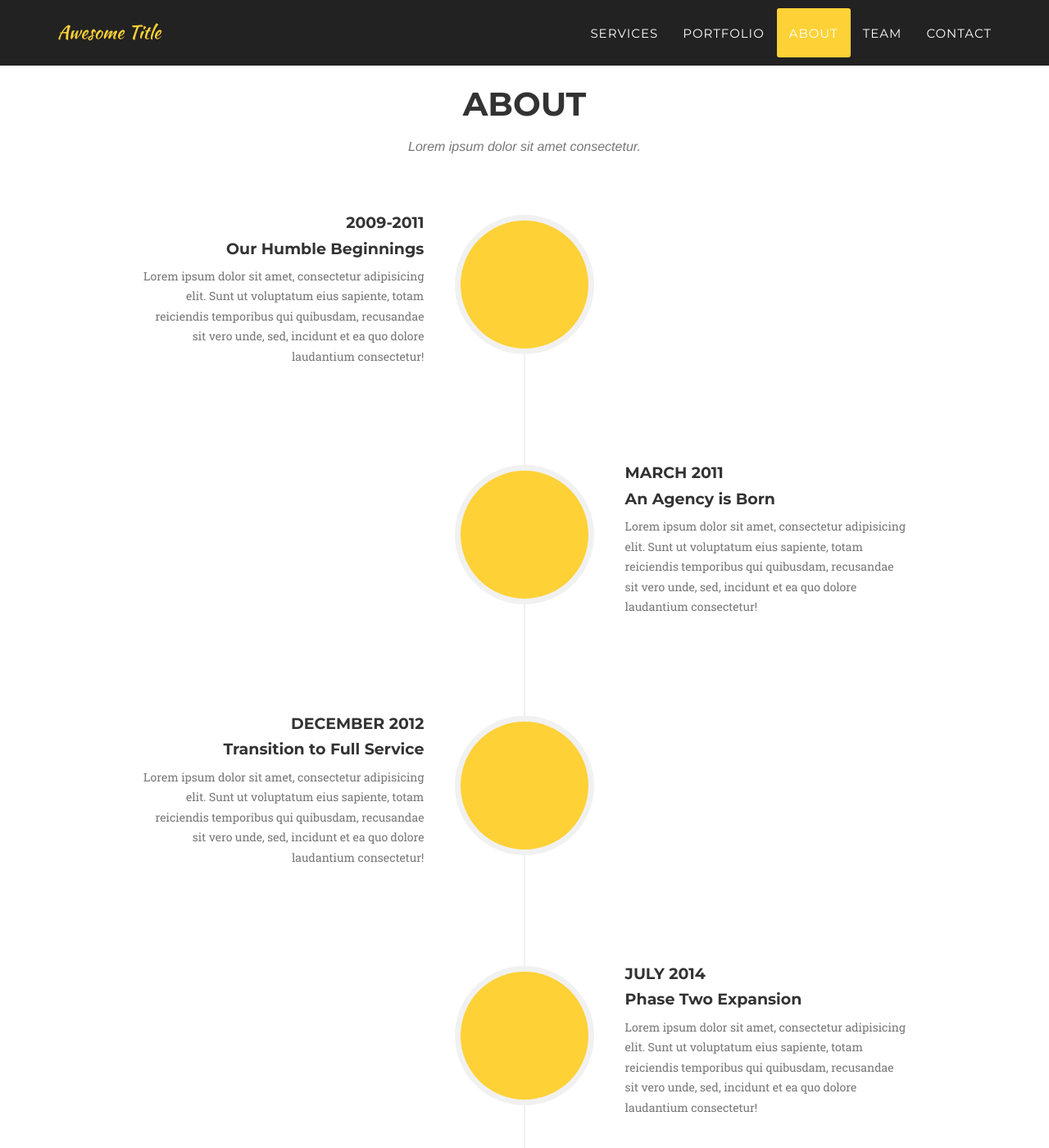
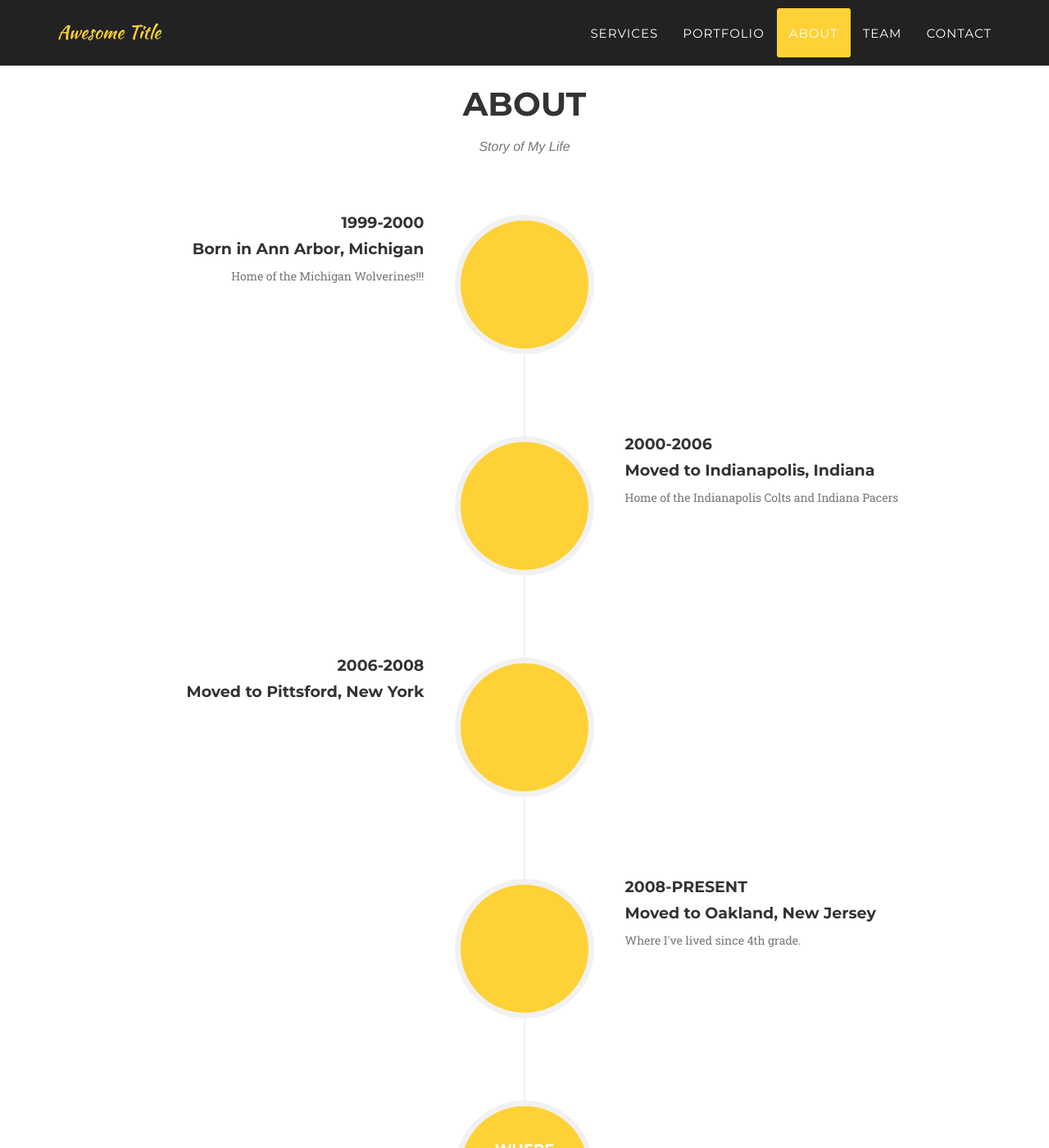
Before and after one commit to victorhaowang/victorhaowang.github.io, a Jekyll site: the page built from _posts/2014-07-15-project-4.markdown, in a window 1280 px wide and 1400 px high, scrolled down 2231 px. Shown: the whole window at 82% size. Built offline with Jekyll 4.4.1, drawn with Linux system fonts in a browser that asks for light colours; some web fonts are replaced; some of the changed text lies outside the part shown.

Commit message:
changing to where I moved

```diff
--- a/_includes/about.html
+++ b/_includes/about.html
@@ -4,7 +4,7 @@
             <div class="row">
                 <div class="col-lg-12 text-center">
                     <h2 class="section-heading">About</h2>
-                    <h3 class="section-subheading text-muted">Lorem ipsum dolor sit amet consectetur.</h3>
+                    <h3 class="section-subheading text-muted">Story of My Life</h3>
                 </div>
             </div>
             <div class="row">
@@ -16,11 +16,11 @@
                             </div>
                             <div class="timeline-panel">
                                 <div class="timeline-heading">
-                                    <h4>2009-2011</h4>
-                                    <h4 class="subheading">Our Humble Beginnings</h4>
+                                    <h4>1999-2000</h4>
+                                    <h4 class="subheading">Born in Ann Arbor, Michigan</h4>
                                 </div>
                                 <div class="timeline-body">
-                                    <p class="text-muted">Lorem ipsum dolor sit amet, consectetur adipisicing elit. Sunt ut voluptatum eius sapiente, totam reiciendis temporibus qui quibusdam, recusandae sit vero unde, sed, incidunt et ea quo dolore laudantium consectetur!</p>
+                                    <p class="text-muted">Home of the Michigan Wolverines!!!</p>
                                 </div>
                             </div>
                         </li>
@@ -30,11 +30,11 @@
                             </div>
                             <div class="timeline-panel">
                                 <div class="timeline-heading">
-                                    <h4>March 2011</h4>
-                                    <h4 class="subheading">An Agency is Born</h4>
+                                    <h4>2000-2006</h4>
+                                    <h4 class="subheading">Moved to Indianapolis, Indiana</h4>
                                 </div>
                                 <div class="timeline-body">
-                                    <p class="text-muted">Lorem ipsum dolor sit amet, consectetur adipisicing elit. Sunt ut voluptatum eius sapiente, totam reiciendis temporibus qui quibusdam, recusandae sit vero unde, sed, incidunt et ea quo dolore laudantium consectetur!</p>
+                                    <p class="text-muted">Home of the Indianapolis Colts and Indiana Pacers</p>
                                 </div>
                             </div>
                         </li>
@@ -44,11 +44,11 @@
                             </div>
                             <div class="timeline-panel">
                                 <div class="timeline-heading">
-                                    <h4>December 2012</h4>
-                                    <h4 class="subheading">Transition to Full Service</h4>
+                                    <h4>2006-2008</h4>
+                                    <h4 class="subheading">Moved to Pittsford, New York</h4>
                                 </div>
                                 <div class="timeline-body">
-                                    <p class="text-muted">Lorem ipsum dolor sit amet, consectetur adipisicing elit. Sunt ut voluptatum eius sapiente, totam reiciendis temporibus qui quibusdam, recusandae sit vero unde, sed, incidunt et ea quo dolore laudantium consectetur!</p>
+                                    <p class="text-muted"></p>
                                 </div>
                             </div>
                         </li>
@@ -58,19 +58,19 @@
                             </div>
                             <div class="timeline-panel">
                                 <div class="timeline-heading">
-                                    <h4>July 2014</h4>
-                                    <h4 class="subheading">Phase Two Expansion</h4>
+                                    <h4>2008-Present</h4>
+                                    <h4 class="subheading">Moved to Oakland, New Jersey</h4>
                                 </div>
                                 <div class="timeline-body">
-                                    <p class="text-muted">Lorem ipsum dolor sit amet, consectetur adipisicing elit. Sunt ut voluptatum eius sapiente, totam reiciendis temporibus qui quibusdam, recusandae sit vero unde, sed, incidunt et ea quo dolore laudantium consectetur!</p>
+                                    <p class="text-muted">Where I've lived since 4th grade.</p>
                                 </div>
                             </div>
                         </li>
                         <li class="timeline-inverted">
                             <div class="timeline-image">
-                                <h4>Be Part
-                                    <br>Of Our
-                                    <br>Story!</h4>
+                                <h4>Where
+                                    <br>Should I
+                                    <br>Move Next?</h4>
                             </div>
                         </li>
                     </ul>
--- a/_posts/2014-07-13-project-6.markdown
+++ b/_posts/2014-07-13-project-6.markdown
@@ -1,6 +1,6 @@
 ---
-title: Round Icons
-subtitle: Graphic Design
+title: BCA Makerspace
+subtitle:
 layout: default
 modal-id: 6
 date: 2014-07-15
@@ -10,6 +10,6 @@ alt: image-alt
 project-date: April 2014
 client: Start Bootstrap
 category: Web Development
-description: Lorem ipsum dolor sit amet, usu cu alterum nominavi lobortis. At duo novum diceret. Tantas apeirian vix et, usu sanctus postulant inciderint ut, populo diceret necessitatibus in vim. Cu eum dicam feugiat noluisse.
+description: BCA Makerspace is a Wednesday Club that is run during the last hour of Wednesday's every week. In the this, students have access to the entire BCA Makerspace and are allowed to complete projects that they desire to. During my time in that club, I learned how to use the laser cutter and worked on my 3lb Battlebot.
 
 ---
--- a/_posts/2014-07-14-project-5.markdown
+++ b/_posts/2014-07-14-project-5.markdown
@@ -10,6 +10,6 @@ alt: image-alt
 project-date: April 2014
 client: Start Bootstrap
 category: Web Development
-description: Lorem ipsum dolor sit amet, usu cu alterum nominavi lobortis. At duo novum diceret. Tantas apeirian vix et, usu sanctus postulant inciderint ut, populo diceret necessitatibus in vim. Cu eum dicam feugiat noluisse.
+description: Engineering Competition
 
 ---
--- a/_posts/2014-07-15-project-4.markdown
+++ b/_posts/2014-07-15-project-4.markdown
@@ -10,6 +10,6 @@ alt: image-alt
 project-date: April 2014
 client: Start Bootstrap
 category: Web Development
-description: Lorem ipsum dolor sit amet, usu cu alterum nominavi lobortis. At duo novum diceret. Tantas apeirian vix et, usu sanctus postulant inciderint ut, populo diceret necessitatibus in vim. Cu eum dicam feugiat noluisse.
+description: Blission is a non-profit organization that helps spread "bliss" or love to the homeless. In this club that I was the president of, students would raise money through bake sales and candy fundraisers to buy materials to make "bliss kits" These kits would include necessary items such as toiletries, food, and drinks.
 
 ---
```
Also changed, not shown: other parts of _posts/2014-07-14-project-5.markdown (+2 -2 lines), other parts of _posts/2014-07-15-project-4.markdown (+2 -2 lines).
